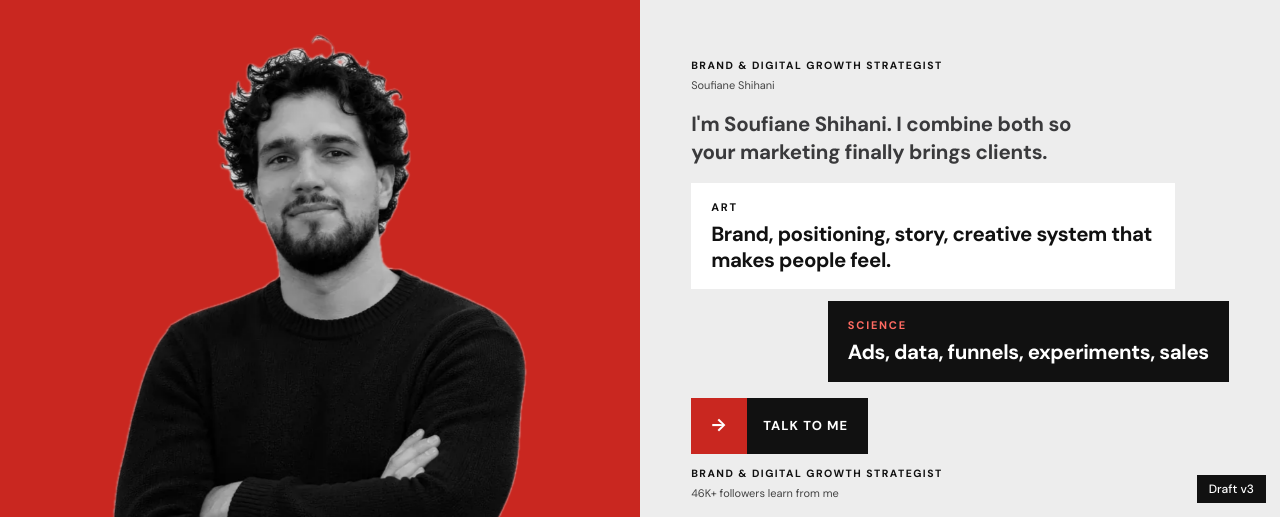
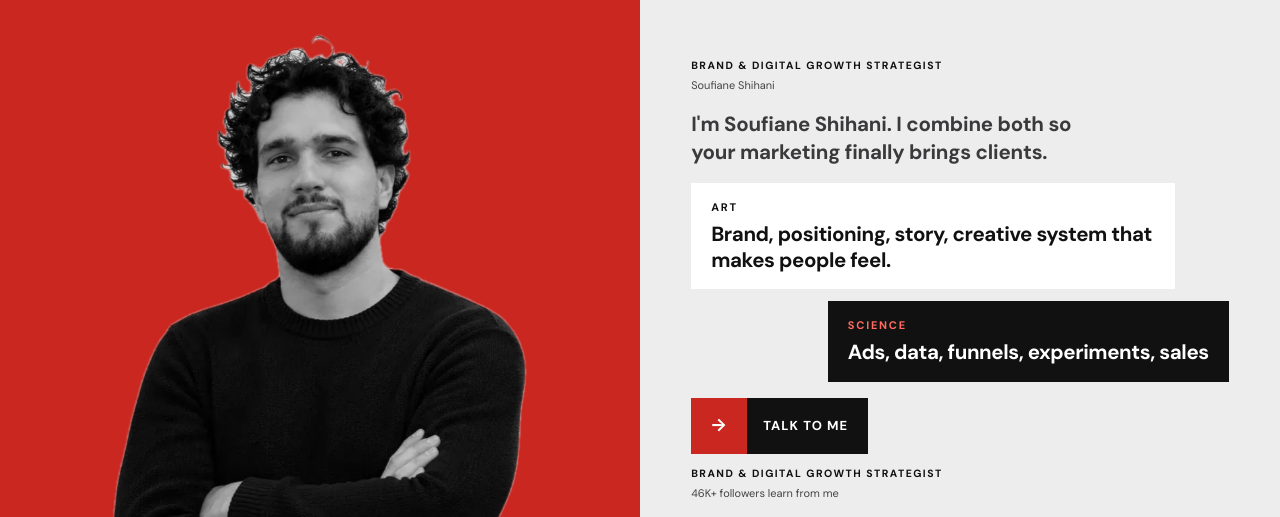
Before and after one commit to ShihaniLab/shihanilab.github.io, a plain HTML site: page index.html in a window 1280 px wide. Shown: the part 283-800 px from the top of the page. Drawn offline with Linux system fonts and the light colour scheme; animation ran at ten frames a second.

Commit message:
Remove draft label

```diff
--- a/index.html
+++ b/index.html
@@ -237,7 +237,7 @@ footer .cp{grid-column:1/-1;border-top:1px solid #3a3a3c;padding-top:18px;font-s
 </style>
 
 <div id="app"></div>
-<div class="draft">Draft v3</div>
+
 
 <script>
 const PHOTO="me.webp";
```
